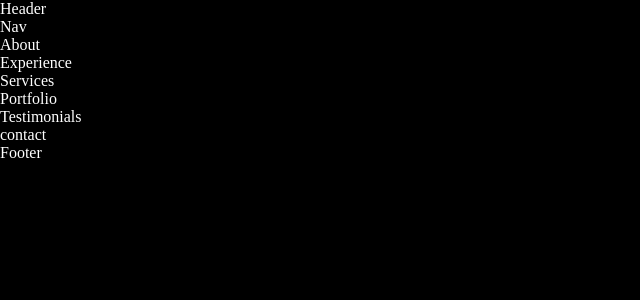
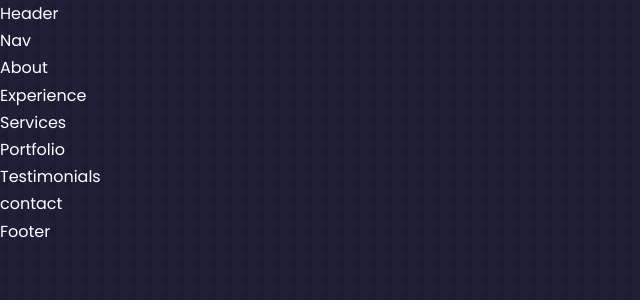
Before and after one commit to Boris-sys/react-portfolio, a React (Create React App) app: page / in a window 1280 px wide. Shown: the top 300 px of the page, without its empty margins (0-640 px from the left). Built offline with nearby package versions, Linux system fonts and the light colour scheme.

Commit message:
general css classes

```diff
--- a/src/index.css
+++ b/src/index.css
@@ -1,3 +1,6 @@
+@import url('https://fonts.googleapis.com/css2?family=Poppins:wght@300;400;500;600&display=swap');
+
+
 * {
     margin: 0;
     padding: 0;
@@ -9,10 +12,103 @@
 }
 
 :root{
+    --color-bg: #1f1f38;
+    --color-bg-variant: #2c2c6c;
+    --color-primary: #4db5ff;
+    --color-primary-variant: rgba(77,181,255,0.4);
+    --color-white: #fff;
+    --color-light: rgba(255,255,255,0.6);
 
+    --container-width-lg: 75%;
+    --container-width-md: 86%;
+    --container-width-sm: 90%;
+
+    --transition: all 400ms ease;
+}
+
+html{
+    scroll-behavior: smooth;
+}
+
+::-webkit-scrollbar{
+    display: none;
 }
 
 body{
-    background: black;
-    color: white;
+    font-family: 'Poppins', sans-serif;
+    background: var(--color-bg);
+    color: var(--color-white);
+    line-height: 1.7;
+    background-image: url(../src/assets/bg-texture.png);
 }
+
+/*GENERAL*/
+
+.container{
+    width: var(--container-width-lg);
+    margin: 0 auto;
+}
+
+h1,h2,h3,h4,h5{
+    font-weight: 500;
+}
+
+h1{
+    font-size: 2.5rem;
+}
+
+section{
+    margin-top: 8rem;
+}
+
+section > h2,
+section > h5{
+    text-align: center;
+    color: var(--color-light)
+}
+
+section > h2{
+    color: var(--color-primary);
+    margin-bottom: 3rem;
+}
+
+.text-light{
+    color: var(--color-light)
+}
+
+a{
+    color: var(--color-primary);
+    transition: var(--transition);
+}
+
+a:hover{
+    color: var(--color-white);
+}
+
+.btn{
+    width: max-content;
+    display: inline-block;
+    color: var(--color-primary);
+    padding: 0.75rem 1.2rem;
+    border-radius: 0.4rem;
+    cursor: pointer;
+    border: 1px solid var(--color-primary);
+    transition: var(--transition);
+}
+
+.btn:hover{
+    background:  var(--color-white);
+    color: var(--color-bg);
+    border-color: transparent;
+}
+
+.btn-primary{
+    background: var(--color-primary);
+    color: var(--color-bg);
+}
+
+img{
+    display: block;
+    width: 100%;
+    object-fit: cover;
+}
```
